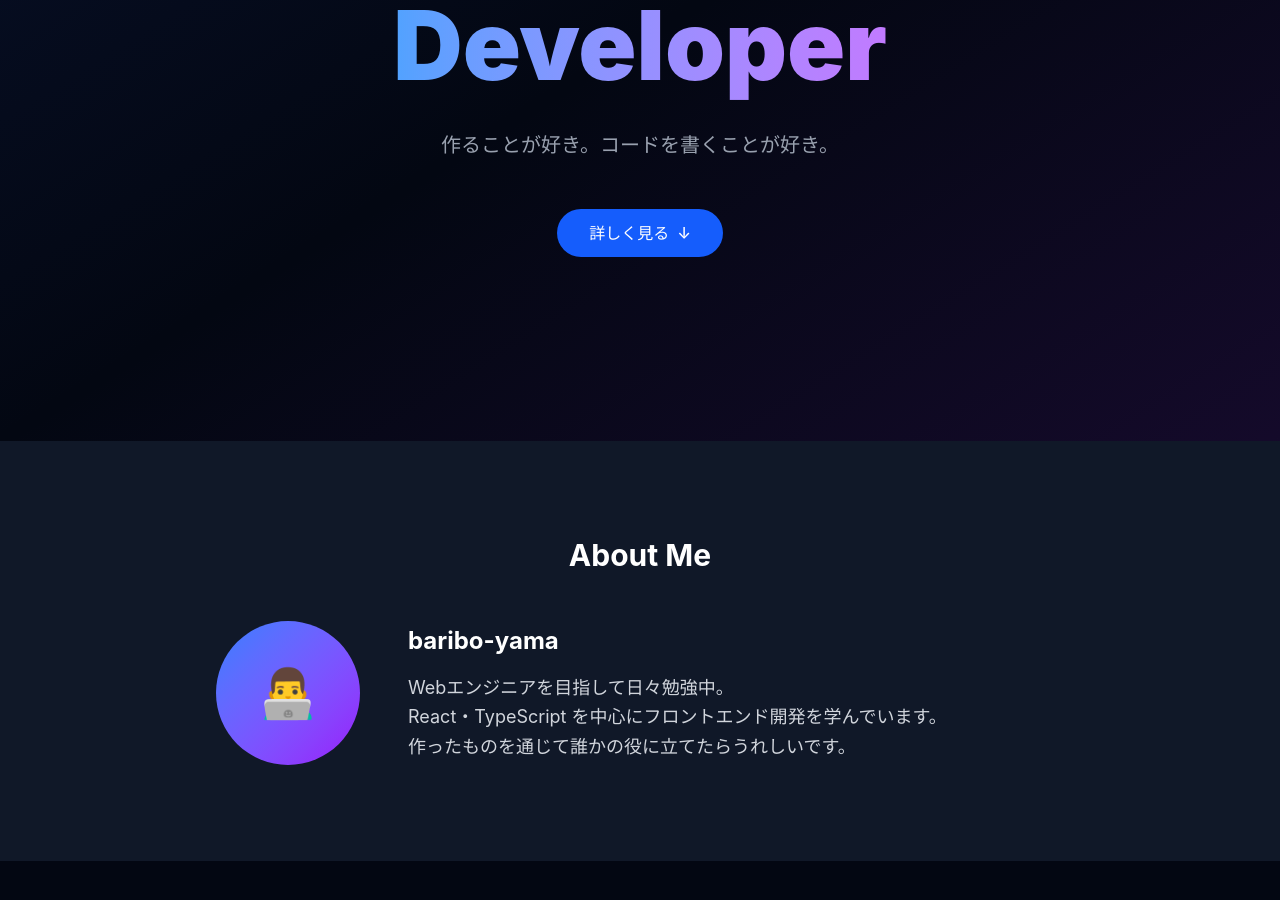
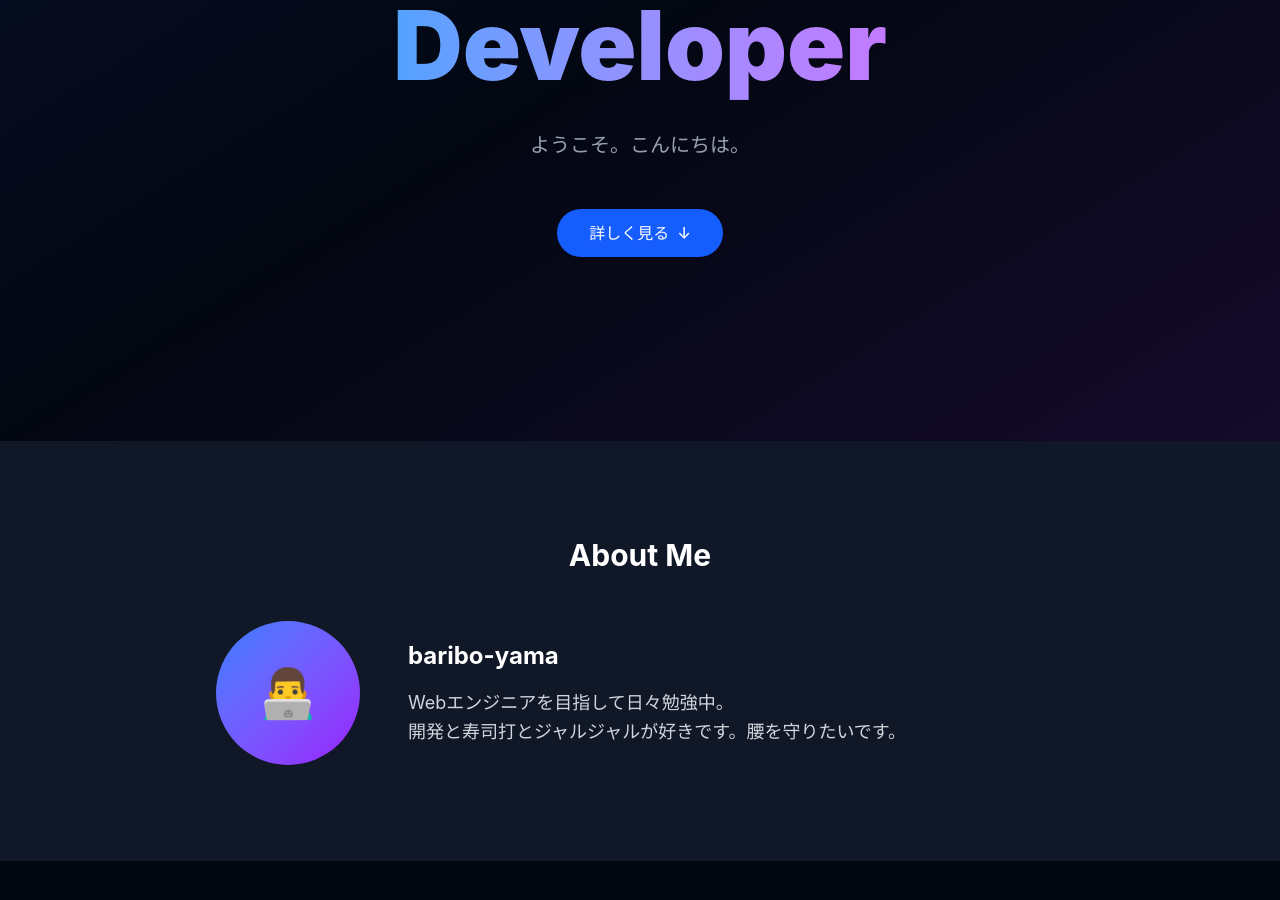
Before and after one commit to baribo-yama/baribo-yama.github.io, a React (Vite) app: page / in a window 1280 px wide. Shown: the part 420-1320 px from the top of the page. Built offline with nearby package versions, Linux system fonts and the light colour scheme; the HTML template or start-up script is replaced by a standard one.

Commit message:
文章修正

```diff
--- a/src/components/home/Introduction.tsx
+++ b/src/components/home/Introduction.tsx
@@ -2,7 +2,9 @@
   return (
     <section id="about" className="py-24 bg-gray-900">
       <div className="max-w-4xl mx-auto px-6">
-        <h2 className="text-3xl font-bold text-white mb-12 text-center">About Me</h2>
+        <h2 className="text-3xl font-bold text-white mb-12 text-center">
+          About Me
+        </h2>
         <div className="flex flex-col md:flex-row gap-12 items-center">
           <div className="w-36 h-36 rounded-full bg-gradient-to-br from-blue-500 to-purple-600 flex-shrink-0 flex items-center justify-center text-5xl select-none">
             👨‍💻
@@ -12,13 +14,11 @@
             <p className="text-gray-300 leading-relaxed text-lg">
               Webエンジニアを目指して日々勉強中。
               <br />
-              React・TypeScript を中心にフロントエンド開発を学んでいます。
-              <br />
-              作ったものを通じて誰かの役に立てたらうれしいです。
+              開発と寿司打とジャルジャルが好きです。腰を守りたいです。
             </p>
           </div>
         </div>
       </div>
     </section>
-  )
+  );
 }
--- a/src/components/home/WelcomeBoard.tsx
+++ b/src/components/home/WelcomeBoard.tsx
@@ -1,7 +1,7 @@
 export default function WelcomeBoard() {
   const scrollToAbout = () => {
-    document.getElementById('about')?.scrollIntoView({ behavior: 'smooth' })
-  }
+    document.getElementById("about")?.scrollIntoView({ behavior: "smooth" });
+  };
 
   return (
     <section className="relative min-h-screen flex items-center justify-center overflow-hidden bg-gray-950">
@@ -18,7 +18,7 @@
           </span>
         </h1>
         <p className="text-gray-400 text-lg md:text-xl max-w-md mx-auto leading-relaxed">
-          作ることが好き。コードを書くことが好き。
+          ようこそ。こんにちは。
         </p>
         <button
           onClick={scrollToAbout}
@@ -29,5 +29,5 @@
         </button>
       </div>
     </section>
-  )
+  );
 }
```
